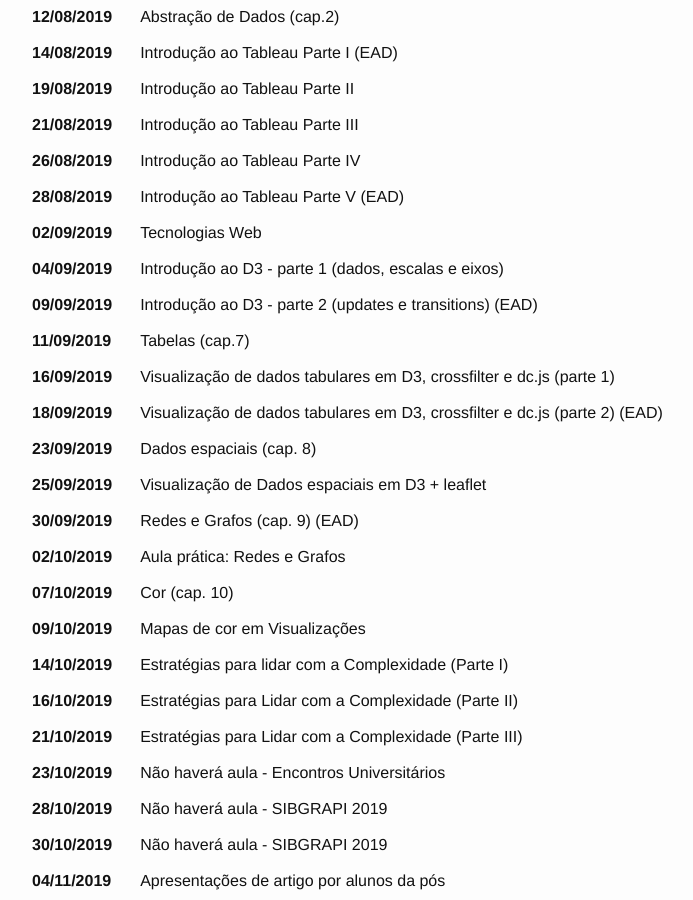
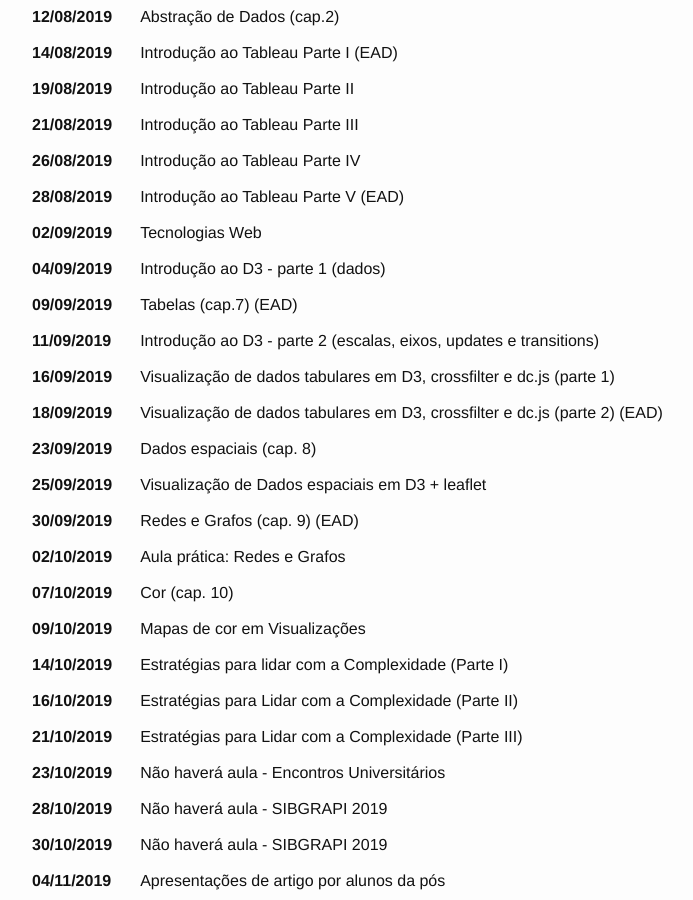
Before and after one commit to emanueles/datavis-course, a Jekyll site: the page built from calendar.md, in a window 1280 px wide and 900 px high, scrolled down 368 px. Shown: the whole window, without its empty margins (245-938 px from the left). Built offline with Jekyll 4.4.1, drawn with Linux system fonts in a browser that asks for light colours.

```diff
--- a/calendar.md
+++ b/calendar.md
@@ -55,15 +55,15 @@ permalink: /calendar/
     </tr>
     <tr>
       <td><b>04/09/2019</b></td>
-      <td> Introdução ao D3 - parte 1 (dados, escalas e eixos) </td>
+      <td> Introdução ao D3 - parte 1 (dados) </td>
     </tr>
     <tr>
       <td><b>09/09/2019</b></td>
-      <td> Introdução ao D3 - parte 2 (updates e transitions) (EAD)</td>
+      <td> Tabelas (cap.7) (EAD)</td>
     </tr>
     <tr>
       <td><b>11/09/2019</b></td>
-      <td> Tabelas (cap.7) </td>
+      <td> Introdução ao D3 - parte 2 (escalas, eixos, updates e transitions)</td>
     </tr>
     <tr>
       <td><b>16/09/2019</b></td>
```
